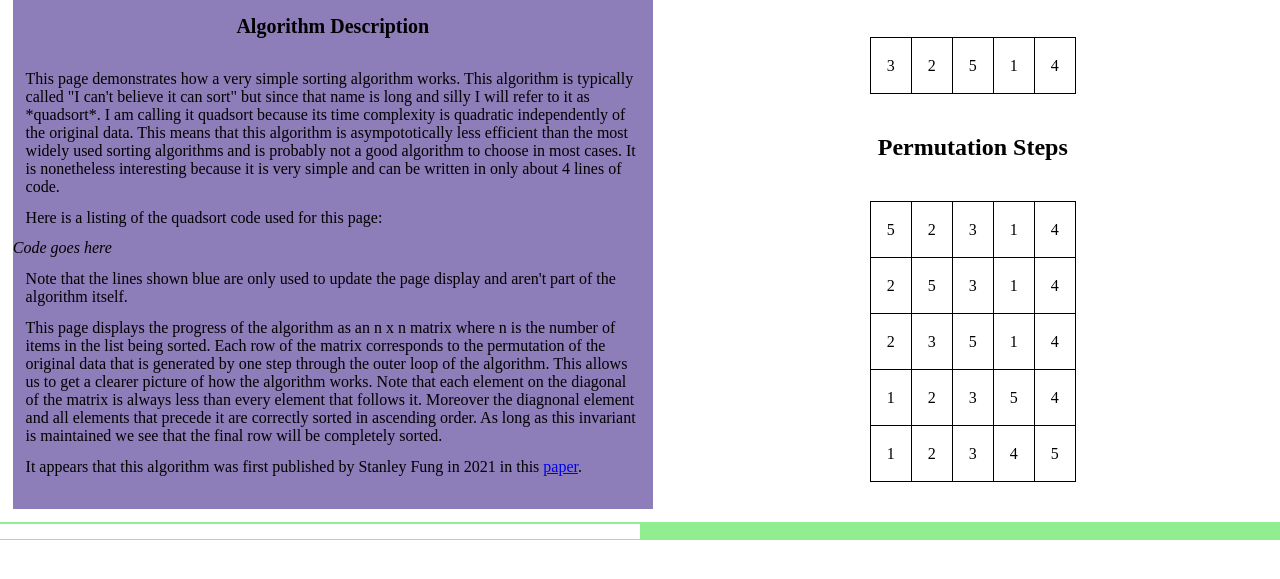
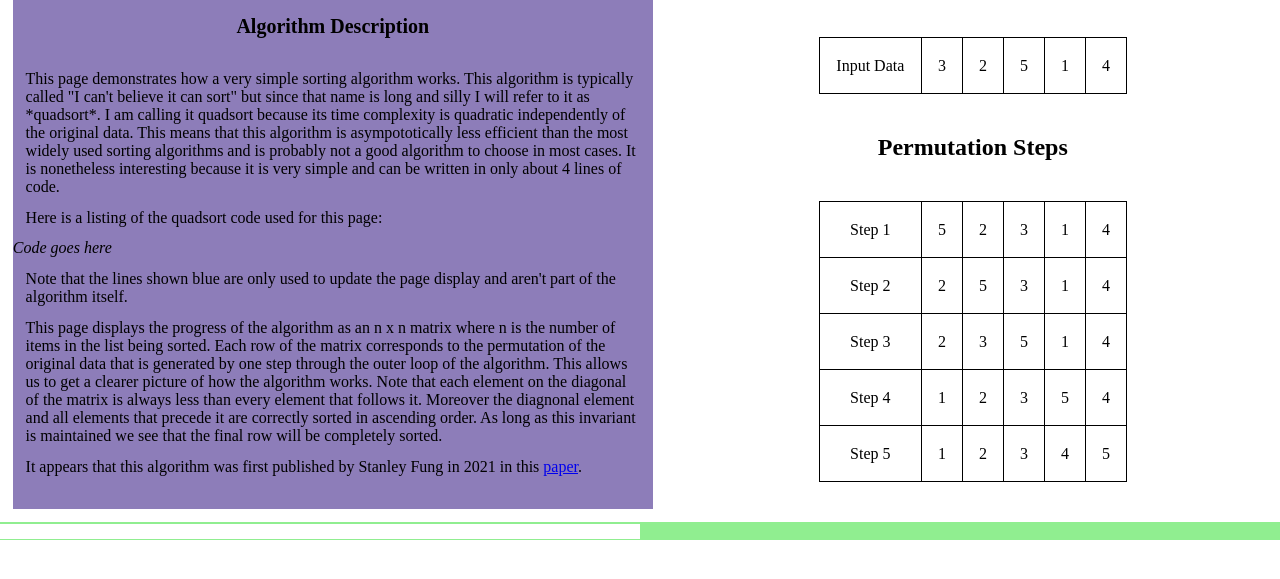
Before and after one commit to tgflynn/AlgoVis, a plain HTML site: page index.html in a window 1280 px wide. Shown: the part 67-646 px from the top of the page. Drawn offline with Linux system fonts and the light colour scheme.

Commit message:
Added row labels to MatrixView

```diff
--- a/js/main.js
+++ b/js/main.js
@@ -68,10 +68,12 @@ class MatrixView  {
     constructor( container )  {
         this.container = container;
         this.rows = [];
+        this.rowLabels = [];
     }
 
-    addRow( row )  {
+    addRow( row, rowLabel = '' )  {
         this.rows.push( row.slice() );
+        this.rowLabels.push( rowLabel );
         this.renderHTML();
     }
 
@@ -87,8 +89,15 @@ class MatrixView  {
         //     console.log( 'MatrixView.renderHTML failed to remove table' );
         // }
         const table = document.createElement( 'table' );
-        for( let row of this.rows )  {
+        const nrows = this.rows.length;
+        for( let i = 0; i< nrows; ++i )  {
+            const row = this.rows[i];
+            const rowLabel = this.rowLabels[i];
             const tr = document.createElement( 'tr' );
+            const label_td = document.createElement( 'td' );
+            label_td.setAttribute( 'class', 'row-label' );
+            label_td.appendChild( document.createTextNode( `${rowLabel}` ) );
+            tr.appendChild( label_td );
             for( let e of row )  {
                 const td = document.createElement( 'td' );
                 td.appendChild( document.createTextNode( e ) );
@@ -142,7 +151,7 @@ function insert_rec( value, data )  {
 const data = [ 3, 2, 5, 1, 4 ];
 
 const inputView = new MatrixView( document.querySelector( '#input-data' ) );
-inputView.addRow( data );
+inputView.addRow( data, 'Input Data' );
 
 const matrixView = new MatrixView( document.querySelector( '#matrix' ) );
 
--- a/js/n2sort.js
+++ b/js/n2sort.js
@@ -6,6 +6,6 @@ function n2sort( data, view )  {
                 swap( data, i, j );
             }
         }
-        view.addRow( data );
+        view.addRow( data, `Step ${i + 1}` );
     }
 }
--- a/style.css
+++ b/style.css
@@ -136,6 +136,10 @@ table  {
     padding: 2vh;
 }
 
+.row-label  {
+    width: 8vw;
+}
+
 #output  {
     height: 20vh;
     width: 40vw;
```
